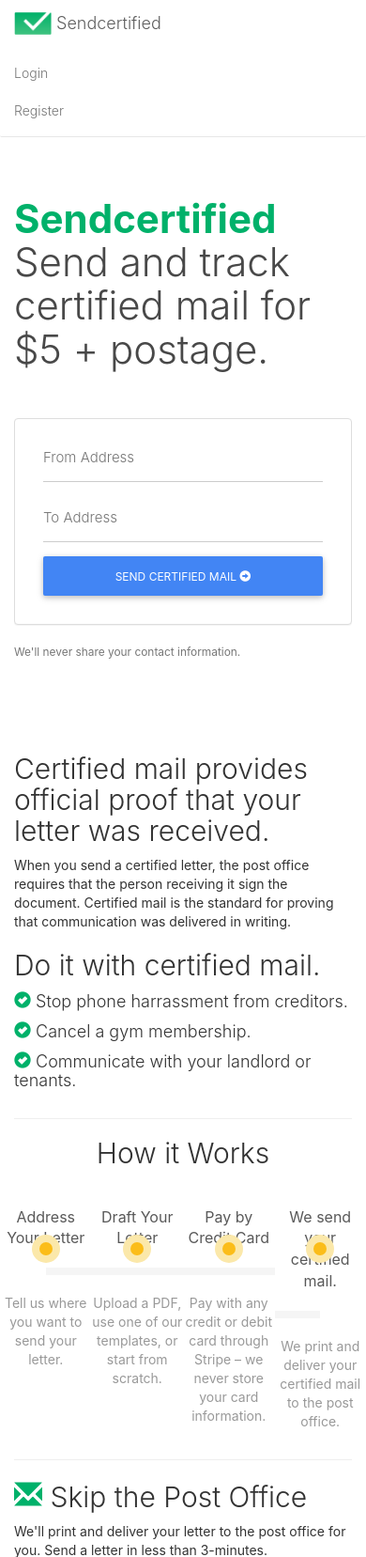
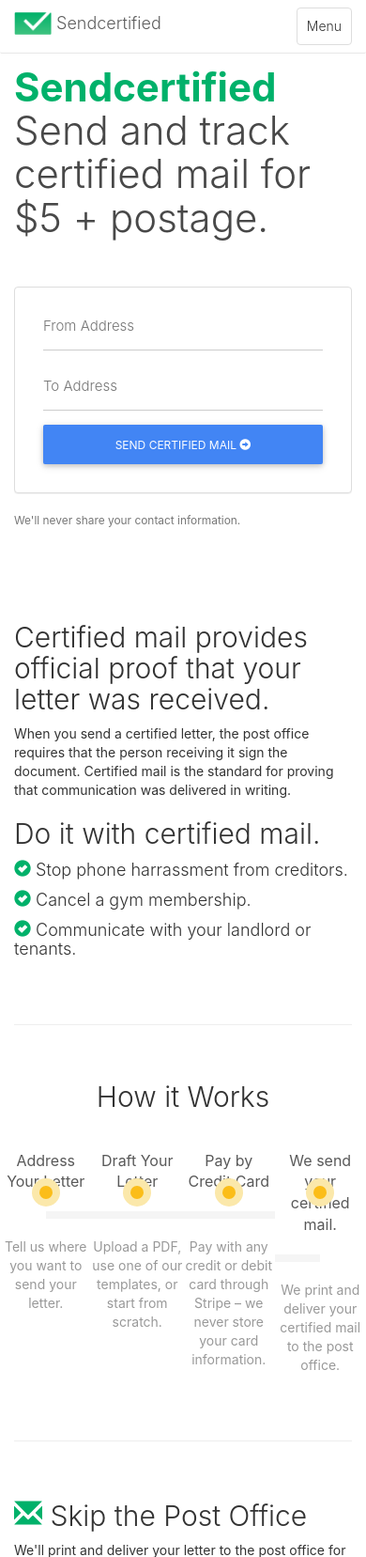
Before and after one commit to cweems/sendcertified, a Django app: page / in a window 390 px wide. Shown: the top 1657 px of the page at 94% size. Run offline with Django 3.2, Linux system fonts and the light colour scheme; some libraries are stand-ins or nearby versions.

Commit message:
More spacing for homepage dividers

```diff
--- a/main/static/main/css/style.css
+++ b/main/static/main/css/style.css
@@ -34,8 +34,15 @@ label {
   font-weight: 300;
 }
 
-.main-heading {
-  margin-top: 160px;
+@media screen and (min-width: 480px) {
+  .main-heading {
+    margin-top: 160px;
+  }
+}
+
+hr.homepage-divider {
+  margin-top: 60px;
+  margin-bottom: 60px;
 }
 
 .login-panel {
--- a/main/templates/base.html
+++ b/main/templates/base.html
@@ -23,7 +23,12 @@
               <a class="navbar-brand" style="padding-top: 5px;" href="/">
                 <img alt="Brand" class="brand-icon" height="40" src="{% static 'main/img/icon.png' %}"><span class="brand-name"> Sendcertified</span>
               </a>
+              <button type="button" class="navbar-toggle collapsed" data-toggle="collapse" data-target="#bs-example-navbar-collapse-1" aria-expanded="false">
+                <span class="sr-only">Toggle navigation</span>
+                <span> Menu<span>
+              </button>
             </div>
+            <div class="collapse navbar-collapse" id="bs-example-navbar-collapse-1">
               <ul class="nav navbar-nav navbar-right">
                 {% if user.is_authenticated %}
                   <li><a href="/accounts/profile/">Account</a></li>
@@ -33,6 +38,7 @@
                   <li><a href="/accounts/register">Register</a></li>
                 {% endif %}
               </ul>
+            </div>
           </div>
         </nav>
       </header>
@@ -44,6 +50,7 @@
       {% include 'footer.html' %}
     </body>
     <script type="text/javascript" src="{% static 'main/js/jquery-3.1.1.min.js' %}"></script>
+    <script src="https://maxcdn.bootstrapcdn.com/bootstrap/3.3.7/js/bootstrap.min.js" integrity="sha384-Tc5IQib027qvyjSMfHjOMaLkfuWVxZxUPnCJA7l2mCWNIpG9mGCD8wGNIcPD7Txa" crossorigin="anonymous"></script>
     <script type="text/javascript" src="{% static 'main/js/mdb.min.js' %}"></script>
     <script async defer src="https://maps.googleapis.com/maps/api/js?key=AIzaSyACwqEdljAhyeOJJ5TqC4TBnLoKD8XKbdI&libraries=places&callback=initAutocomplete"></script>
     <script type="text/javascript" src="{% static 'main/js/script.js' %}"></script>
--- a/main/templates/homepage/features.html
+++ b/main/templates/homepage/features.html
@@ -1,5 +1,5 @@
 <div class="col-md-12">
-  <hr>
+  <hr class="homepage-divider">
 </div>
 <div class="col-md-4">
   <h2><span class="glyphicon glyphicon-envelope text-green" aria-hidden="true"></span> Skip the Post Office</h2>
--- a/main/templates/homepage/how_it_works.html
+++ b/main/templates/homepage/how_it_works.html
@@ -1,6 +1,6 @@
 
 <div class="col-md-12">
-  <hr>
+  <hr class="homepage-divider">
 <h2 class="text-center">How it Works</h2>
 <div class="row bs-wizard" style="border-bottom:0;">
     <div class="col-xs-3 bs-wizard-step {{address_status}}">
--- a/main/templates/index.html
+++ b/main/templates/index.html
@@ -26,7 +26,7 @@
                   <label for="to-field">To Address</label>
                 </div>
             </div>
-            <div class="col-md-3 col-md-offset-1">
+            <div class="col-md-4 col-lg-3 col-lg-offset-1">
               <div class="form-group">
               <button type="submit" onClick="document.getElementById('initial_address').submit();" class="btn btn-primary btn-block" style="margin-top:13px;">Send certified mail <span class="glyphicon glyphicon-circle-arrow-right" aria-hidden="true"></span></button>
               </div>
```
Lines whose indentation alone changed are shown as unchanged.
